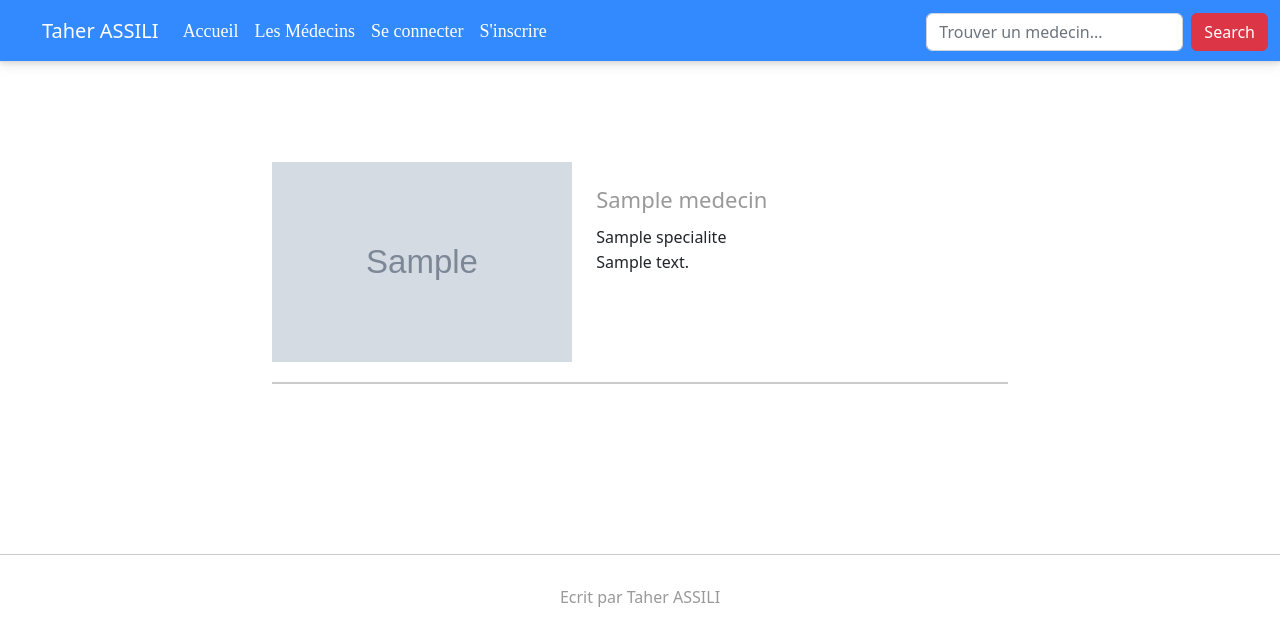
After one commit to taherassili1993/medecin-symfony, a Symfony app: template templates/medecin/medecins.html.twig in a window 1280 px wide. The commit adds this page. Shown: the top 644 px of the page. Run offline with Twig, Linux system fonts and the light colour scheme; the template is opened without the code that fills it: most values are stand-ins (such as "Sample title", 1, 10 or a date in 2020); grey boxes marked "Sample" are stand-in pictures; some libraries are stand-ins or nearby versions.

Commit message:
page liste de medecins

```diff
--- a/templates/includes/navbar.html.twig
+++ b/templates/includes/navbar.html.twig
@@ -38,7 +38,7 @@ nav form input:focus
           <a class="nav-link" aria-current="page" href="/">Accueil</a>
         </li>
         <li class="nav-item">
-          <a class="nav-link" href="#">Les Médecins</a>
+          <a class="nav-link" href="{{ path('list-medecin') }}">Les Médecins</a>
         </li>
 
         {% if is_granted("IS_AUTHENTICATED_FULLY") %}
@@ -69,7 +69,7 @@ nav form input:focus
         {% endif %}
       </ul>
       <form class="d-flex" role="search">
-        <input class="form-control me-2" type="search" placeholder="Trouver un emploi..." aria-label="Search">
+        <input class="form-control me-2" type="search" placeholder="Trouver un medecin..." aria-label="Search">
         <button class="btn btn-danger" type="submit">Search</button>
       </form>
     </div>
--- /dev/null
+++ b/templates/medecin/medecins.html.twig
@@ -0,0 +1,90 @@
+{% extends 'base.html.twig' %}
+
+{% block titre %}{% endblock%}
+
+{% block stylesheets %}
+    {{ parent() }}
+{% endblock%}
+
+{% block body %}
+<style>
+#medecins-section
+{
+    margin-top: 100px;
+    margin-bottom: 150px;
+}
+
+.medecin
+{
+    margin-bottom: 20px;
+    padding-bottom: 20px;
+    border-bottom: 2px solid #ccc;
+}
+
+.medecin .image, .medecin .content
+{
+    display: inline-block;
+}
+
+.medecin .content
+{
+    padding-top: 3px;
+    padding-left: 20px;
+}
+
+.medecin img
+{
+    height: 200px;
+    width: 300px;
+}
+
+.medecin a
+{
+    text-decoration: none;
+    color: #999;
+    font-size: 22px;
+}
+
+.medecin a:hover
+{
+    color: red;
+}
+
+.medecin p
+{
+    margin-bottom: 1px;
+}
+</style>
+
+    <section id="medecins-section">
+        <div class='container'>
+            <div class='row'>
+                {% for medecin in medecins %}
+                <div class='col-md-2'></div>
+                <div class='col-md-8'>
+                    <div class='medecin'>
+                        <div class='image'>
+                            {% if medecin.getImage() %}
+                            <a href='#'><img src="{{ asset('img/medecin/'~ medecin.getImage()) }}" alt=""></a>
+                            {% else %}
+                            <a href='#'><img src="img/profil.jpg" alt="..."></a>
+                            {% endif %}
+                        </div>
+
+                        <div class='content'>
+                            <h1><a href='#'>{{ medecin.getName() }}</a></h1>
+                            <p>{{ medecin.getSpecialite() }}</p>
+                            <p>{{ medecin.getAddresse }}</p>
+                        </div>
+                    </div>
+                </div>
+                <div class='col-md-2'></div>
+                {% endfor %}
+            </div>
+        </div>
+    </section>
+
+{% endblock %}
+
+{% block javascripts %}
+{% endblock %}
```
Also changed, not shown: src/Controller/MedecinController.php (+15 -0 lines).
